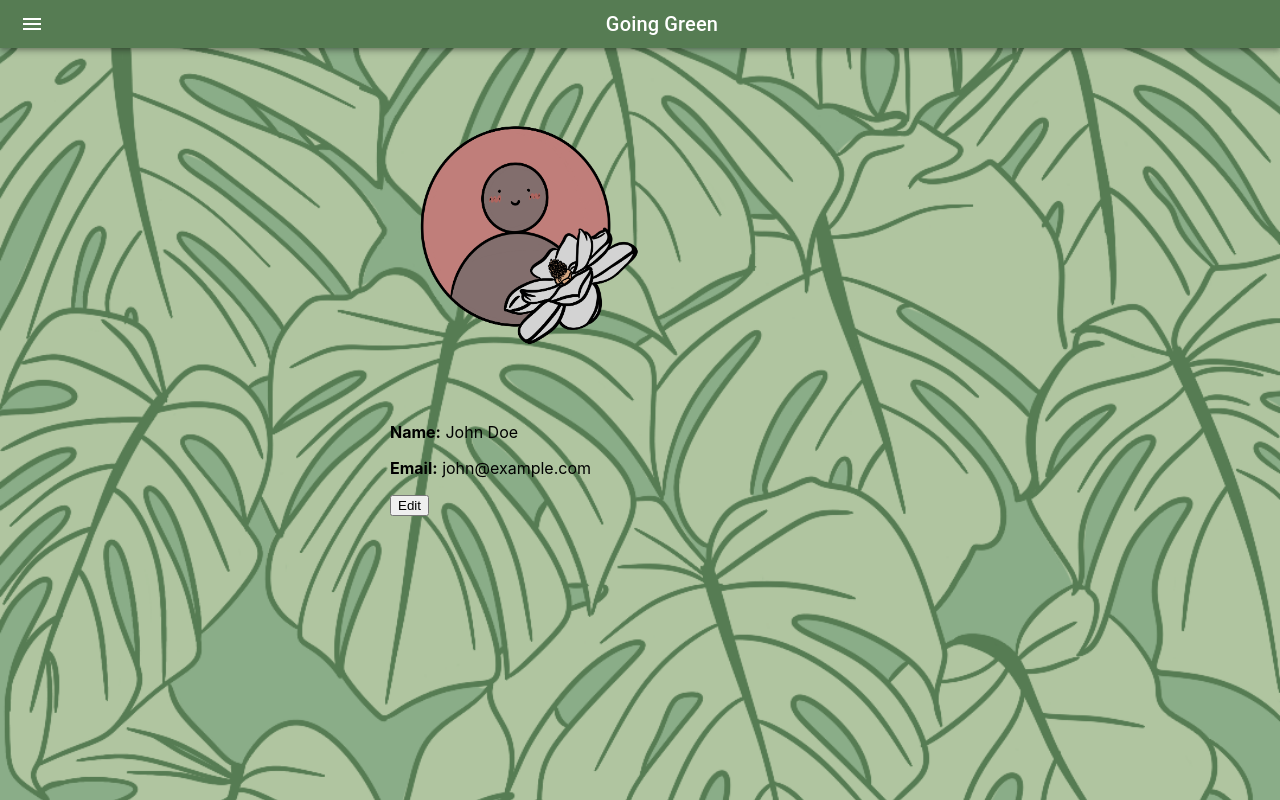
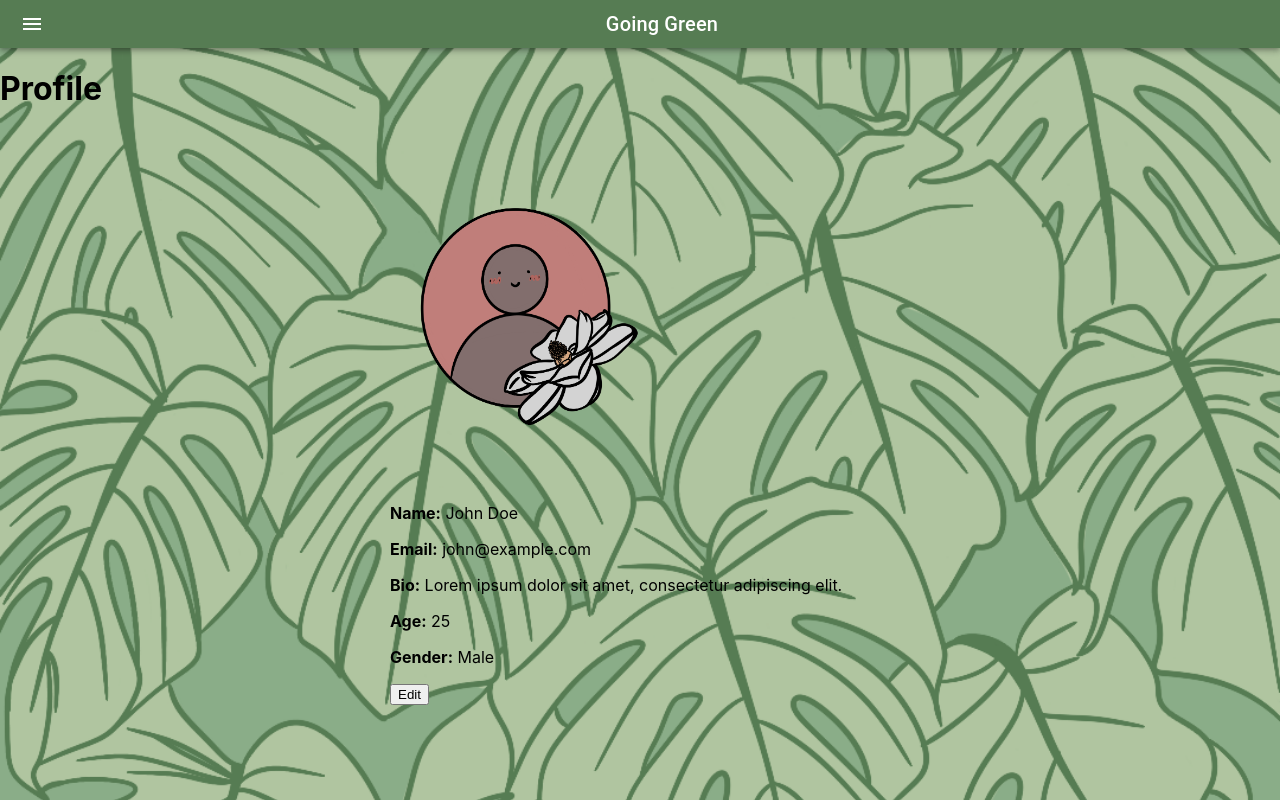
Before and after one commit to chloeimb/GROUP6, a React (Create React App) app in the folder green-app/: page /profile in a window 1280 px wide. Built offline with nearby package versions, Linux system fonts and the light colour scheme.

Commit message:
added bio age and gender

```diff
--- a/green-app/src/Profile.tsx
+++ b/green-app/src/Profile.tsx
@@ -8,23 +8,36 @@ import backgroundImage from './images/lightcolorbackground.png';
 type UserProfile = {
   name: string;
   email: string;
+  bio: string;
+  age: number;
+  gender: string;
   // Add other profile fields as needed
 };
 
 const Profile: React.FC = () => {
-  const [profile, setProfile] = useState<UserProfile>({ name: '', email: '' });
+  const [profile, setProfile] = useState<UserProfile>({
+    name: '',
+    email: '',
+    bio: '',
+    age: 0,
+    gender: '',
+  });
   const [profileImage, setProfileImage] = useState<File | null>(null);
   const [imagePreviewUrl, setImagePreviewUrl] = useState<string | null>(null);
   const [editMode, setEditMode] = useState(false);
 
-
-  // fetch user data when component mounts
-  // replace with actual logic for fetching user data
-  // this is a dummy user object
   useEffect(() => {
-    setProfile({ name: 'John Doe', email: 'john@example.com'});
+    // Fetch user data when the component mounts
+    // You can replace this with your actual logic to fetch user data
+    // For now, I'm using a dummy user object
+    setProfile({
+      name: 'John Doe',
+      email: 'john@example.com',
+      bio: 'Lorem ipsum dolor sit amet, consectetur adipiscing elit.',
+      age: 25,
+      gender: 'Male',
+    });
   }, []);
-
 
   const handleInputChange = (e: React.ChangeEvent<HTMLInputElement>) => {
     setProfile({ ...profile, [e.target.name]: e.target.value });
@@ -49,10 +62,11 @@ const Profile: React.FC = () => {
     const apiUrl = 'https://jsonplaceholder.typicode.com/posts';
 
     // Simulate a POST request to update user data
-    axios.post(apiUrl, { name: profile.name, email: profile.email })
+    axios
+      .post(apiUrl, { ...profile, image: profileImage })
       .then((response) => {
         console.log('User data updated successfully:', response.data);
-        setEditMode(false);
+        setEditMode(false); // Switch back to display mode after successful update
       })
       .catch((error) => {
         console.error('Error updating user data:', error);
@@ -61,17 +75,21 @@ const Profile: React.FC = () => {
 
   const containerStyle = {
     maxWidth: '500px',
-    margin: 'auto'
+    margin: 'auto',
   };
 
   return (
     <div style={{ backgroundImage: `url(${backgroundImage})`, backgroundSize: 'cover', backgroundPosition: 'center', height: '100vh' }}>
       <DenseAppBar />
+      <h1>Profile</h1>
       <div style={containerStyle}>
         {editMode ? (
           <form onSubmit={handleSubmit}>
             <input type="text" name="name" placeholder="Name" value={profile.name} onChange={handleInputChange} />
             <input type="email" name="email" placeholder="Email" value={profile.email} onChange={handleInputChange} />
+            <input type="text" name="bio" placeholder="Bio" value={profile.bio} onChange={handleInputChange} />
+            <input type="number" name="age" placeholder="Age" value={profile.age} onChange={handleInputChange} />
+            <input type="text" name="gender" placeholder="Gender" value={profile.gender} onChange={handleInputChange} />
             <input type="file" onChange={handleImageChange} />
             <button type="submit">Update Profile</button>
           </form>
@@ -81,6 +99,9 @@ const Profile: React.FC = () => {
             <div>
               <p><strong>Name:</strong> {profile.name}</p>
               <p><strong>Email:</strong> {profile.email}</p>
+              <p><strong>Bio:</strong> {profile.bio}</p>
+              <p><strong>Age:</strong> {profile.age}</p>
+              <p><strong>Gender:</strong> {profile.gender}</p>
             </div>
             <button onClick={() => setEditMode(true)}>Edit</button>
           </>
```
